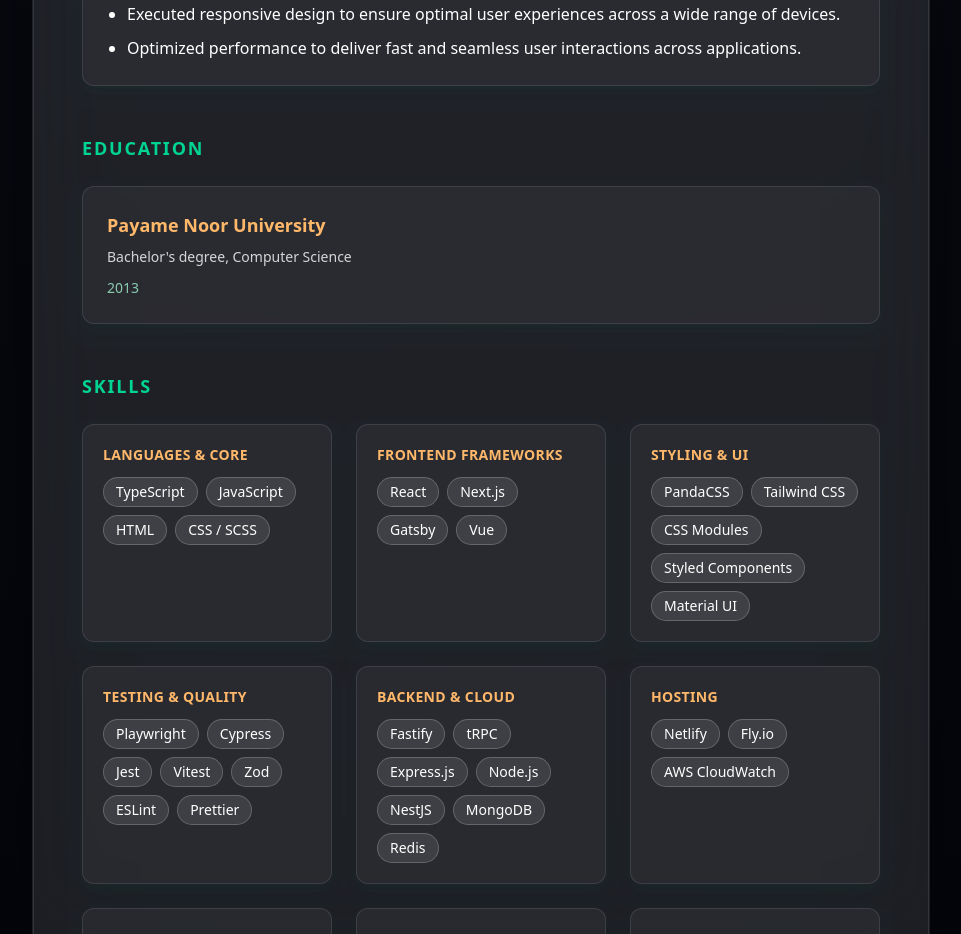
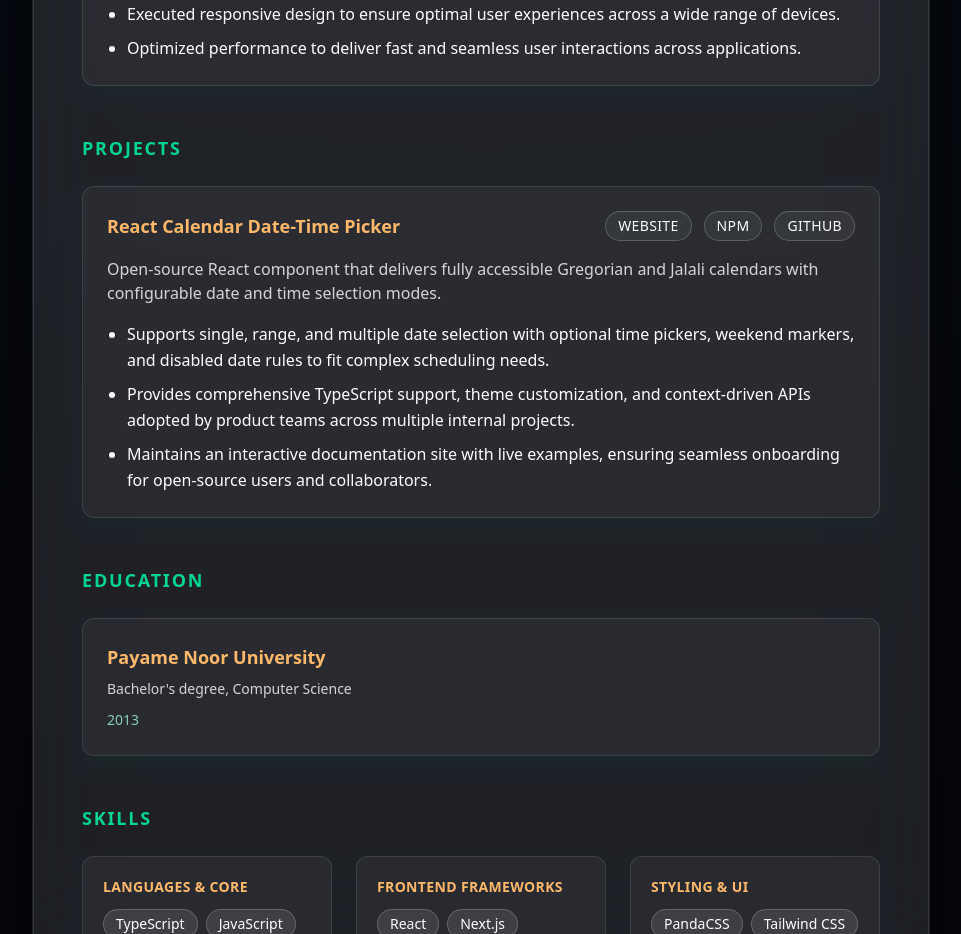
Before and after one commit to mmehdinasiri/Resume, a Next.js app: page / in a window 1280 px wide. Shown: the part 2840-3774 px from the top of the page, without its empty margins (159-1120 px from the left). Built offline with nearby package versions, Linux system fonts and the light colour scheme.

Commit message:
feat: add projects section for open source calendar

```diff
--- a/src/app/page.tsx
+++ b/src/app/page.tsx
@@ -2,6 +2,7 @@
 import { Header } from "@/components/resume/Header";
 import { Summary } from "@/components/resume/Summary";
 import { Experiences } from "@/components/resume/Experiences";
+import { Projects } from "@/components/resume/Projects";
 import { Education } from "@/components/resume/Education";
 import { Skills } from "@/components/resume/Skills";
 
@@ -11,9 +12,12 @@
   return (
     <main className="resume-page">
       <div className="mx-auto grid w-full max-w-4xl gap-12 rounded-3xl border border-white/10 bg-white/10 p-8 shadow-[0_40px_120px_-40px_rgba(0,0,0,0.8)] ring-1 ring-white/10 backdrop-blur-2xl sm:p-12">
-        <Header data={{ ...resumeData, photo: `${basePath}${resumeData.photo}` }} />
+        <Header
+          data={{ ...resumeData, photo: `${basePath}${resumeData.photo}` }}
+        />
         <Summary summary={resumeData.summary} />
         <Experiences experiences={resumeData.experiences} />
+        <Projects projects={resumeData.projects} />
         <Education education={resumeData.education} />
         <Skills skills={resumeData.skills} />
       </div>
--- /dev/null
+++ b/src/components/resume/Projects.tsx
@@ -0,0 +1,52 @@
+import Link from "next/link";
+
+import type { Project } from "@/data/resume";
+
+type ProjectsProps = {
+  projects: Project[];
+};
+
+export function Projects({ projects }: ProjectsProps) {
+  return (
+    <section className="space-y-6">
+      <h2 className="text-lg font-semibold uppercase tracking-widest text-emerald-400">
+        Projects
+      </h2>
+      <div className="space-y-8">
+        {projects.map((project) => (
+          <article
+            key={project.name}
+            className="space-y-4 rounded-xl border border-white/10 bg-white/5 p-6 text-sm text-white shadow-lg shadow-emerald-900/10 sm:text-base"
+          >
+            <header className="flex flex-col gap-2 sm:flex-row sm:items-center sm:justify-between">
+              <h3 className="text-base font-semibold text-orange-300 sm:text-lg">
+                {project.name}
+              </h3>
+              <div className="flex flex-wrap gap-3 text-xs uppercase tracking-wide text-emerald-200/80 sm:text-sm">
+                {project.links.map((link) => (
+                  <Link
+                    key={link.label}
+                    href={link.url}
+                    target="_blank"
+                    rel="noreferrer"
+                    className="inline-flex items-center gap-1 rounded-full border border-white/20 bg-white/5 px-3 py-1 text-white transition-colors hover:border-orange-300 hover:bg-orange-400/10 hover:text-orange-200"
+                  >
+                    {link.label}
+                  </Link>
+                ))}
+              </div>
+            </header>
+            <p className="text-sm text-white/80 sm:text-base">
+              {project.description}
+            </p>
+            <ul className="list-disc space-y-2 pl-5 text-sm leading-relaxed text-white sm:text-base">
+              {project.highlights.map((highlight, index) => (
+                <li key={index}>{highlight}</li>
+              ))}
+            </ul>
+          </article>
+        ))}
+      </div>
+    </section>
+  );
+}
--- a/src/data/resume.ts
+++ b/src/data/resume.ts
@@ -29,6 +29,18 @@
   items: Skill[];
 };
 
+export type ProjectLink = {
+  label: string;
+  url: string;
+};
+
+export type Project = {
+  name: string;
+  description: string;
+  highlights: string[];
+  links: ProjectLink[];
+};
+
 export type ResumeData = {
   name: string;
   title: string;
@@ -39,6 +51,7 @@
   links: ResumeLink[];
   summary: string;
   experiences: Experience[];
+  projects: Project[];
   education: Education[];
   skills: SkillCategory[];
 };
@@ -122,6 +135,32 @@
         "Created a Vue.js-based admin panel that reduced page load times by 60%, improving user satisfaction scores among educational agency staff.",
         "Executed responsive design to ensure optimal user experiences across a wide range of devices.",
         "Optimized performance to deliver fast and seamless user interactions across applications.",
+      ],
+    },
+  ],
+  projects: [
+    {
+      name: "React Calendar Date-Time Picker",
+      description:
+        "Open-source React component that delivers fully accessible Gregorian and Jalali calendars with configurable date and time selection modes.",
+      highlights: [
+        "Supports single, range, and multiple date selection with optional time pickers, weekend markers, and disabled date rules to fit complex scheduling needs.",
+        "Provides comprehensive TypeScript support, theme customization, and context-driven APIs adopted by product teams across multiple internal projects.",
+        "Maintains an interactive documentation site with live examples, ensuring seamless onboarding for open-source users and collaborators.",
+      ],
+      links: [
+        {
+          label: "Website",
+          url: "https://mmehdinasiri.github.io/react-calendar-datetime-picker-website/",
+        },
+        {
+          label: "npm",
+          url: "https://www.npmjs.com/package/react-calendar-datetime-picker",
+        },
+        {
+          label: "GitHub",
+          url: "https://github.com/mmehdinasiri/react-calendar-datetime-picker",
+        },
       ],
     },
   ],
```
